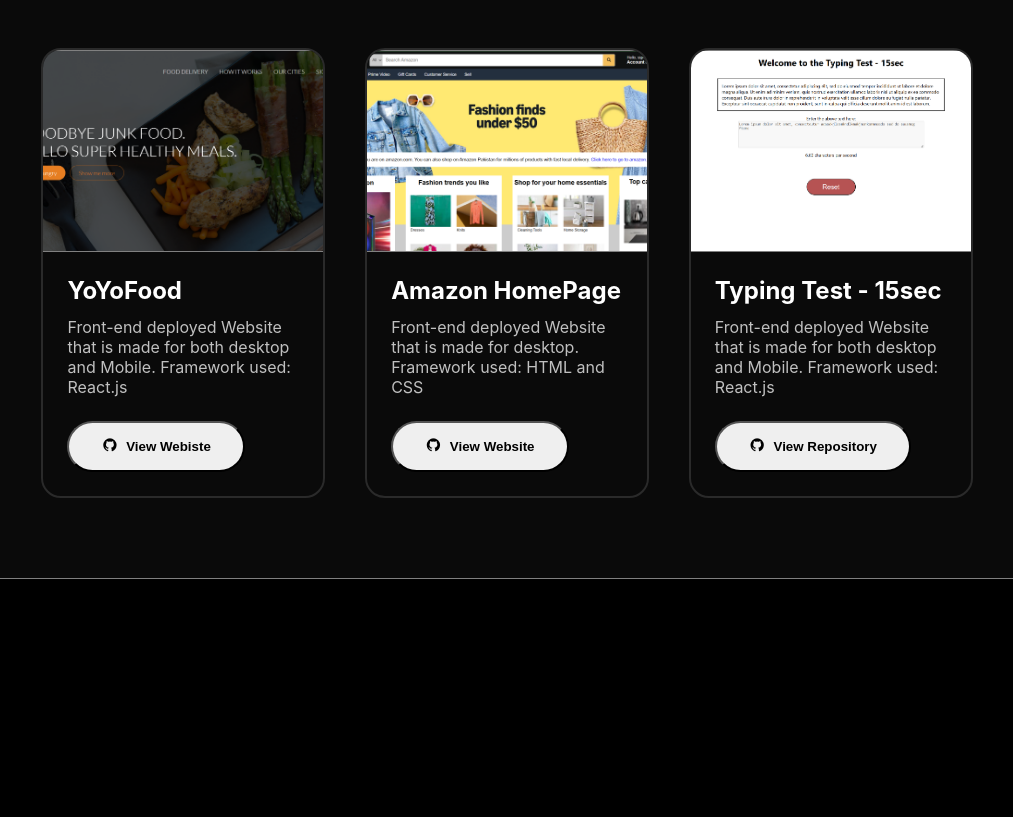
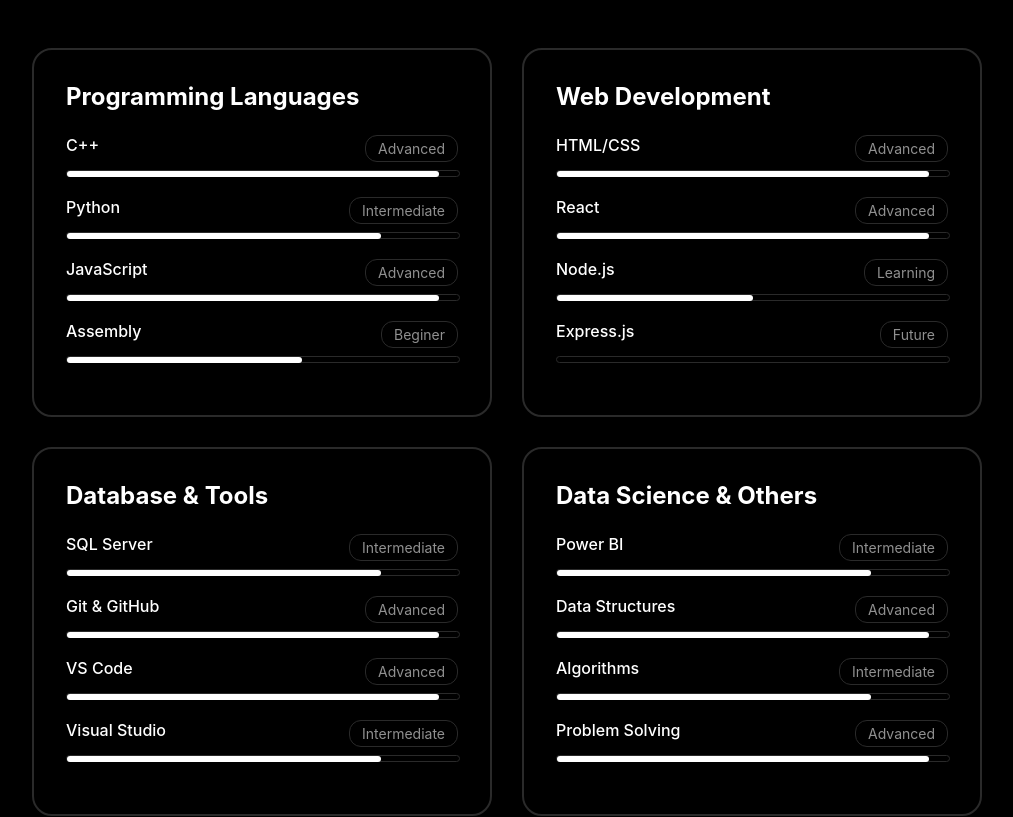
Before and after one commit to DracoRaiden/my-portfolio, a React (Create React App) app: page / in a window 1280 px wide. Shown: the part 1902-2719 px from the top of the page, without its empty margins (133-1146 px from the left). Built offline with nearby package versions, Linux system fonts and the light colour scheme.

Commit message:
Skills section done

```diff
--- a/src/App.js
+++ b/src/App.js
@@ -4,6 +4,7 @@ import Hero from "./Components/Hero";
 import About from "./Components/About";
 import Projects from "./Components/Projects";
 import Contact from "./Components/Contact";
+import Skills from "./Components/Skills";
 
 function App() {
   return (
@@ -20,6 +21,9 @@ function App() {
         <section className="About" id="about-us">
           <About />
         </section>
+        <section id="Skills">
+          <Skills />
+        </section>
         <section className="Projects" id="my-projects">
           <Projects />
         </section>
--- /dev/null
+++ b/src/Components/Skills.js
@@ -0,0 +1,199 @@
+import "../Css/Skills.css";
+
+export default function Skills() {
+  return (
+    <div className="skills">
+      <h1>Technical Skills</h1>
+      <div className="skill-cards">
+        <div className="skill-card">
+          <h2 className="skill-heading"> Programming Languages</h2>
+          <div className="l1">
+            <div className="l-title">
+              <h3>C++</h3>
+              <div className="skill-level">
+                <p>Advanced</p>
+              </div>
+            </div>
+            <div className="outer-bar">
+              <div className="inner-bar advanced"></div>
+            </div>
+          </div>
+          <div className="l1">
+            <div className="l-title">
+              <h3>Python</h3>
+              <div className="skill-level">
+                <p>Intermediate</p>
+              </div>
+            </div>
+            <div className="outer-bar">
+              <div className="inner-bar intermediate"></div>
+            </div>
+          </div>
+          <div className="l1">
+            <div className="l-title">
+              <h3>JavaScript</h3>
+              <div className="skill-level">
+                <p>Advanced</p>
+              </div>
+            </div>
+            <div className="outer-bar">
+              <div className="inner-bar advanced"></div>
+            </div>
+          </div>
+          <div className="l1">
+            <div className="l-title">
+              <h3>Assembly</h3>
+              <div className="skill-level">
+                <p>Beginer</p>
+              </div>
+            </div>
+            <div className="outer-bar">
+              <div className="inner-bar beginer"></div>
+            </div>
+          </div>
+        </div>
+        <div className="skill-card">
+          <h2 className="skill-heading">Web Development</h2>
+          <div className="l1">
+            <div className="l-title">
+              <h3>HTML/CSS</h3>
+              <div className="skill-level">
+                <p>Advanced</p>
+              </div>
+            </div>
+            <div className="outer-bar">
+              <div className="inner-bar advanced"></div>
+            </div>
+          </div>
+          <div className="l1">
+            <div className="l-title">
+              <h3>React</h3>
+              <div className="skill-level">
+                <p>Advanced</p>
+              </div>
+            </div>
+            <div className="outer-bar">
+              <div className="inner-bar advanced"></div>
+            </div>
+          </div>
+          <div className="l1">
+            <div className="l-title">
+              <h3>Node.js</h3>
+              <div className="skill-level">
+                <p>Learning</p>
+              </div>
+            </div>
+            <div className="outer-bar">
+              <div className="inner-bar learning"></div>
+            </div>
+          </div>
+          <div className="l1">
+            <div className="l-title">
+              <h3>Express.js</h3>
+              <div className="skill-level">
+                <p>Future</p>
+              </div>
+            </div>
+            <div className="outer-bar">
+              <div className="inner-bar future"></div>
+            </div>
+          </div>
+        </div>
+        <div className="skill-card">
+          <h2 className="skill-heading">Database & Tools</h2>
+          <div className="l1">
+            <div className="l-title">
+              <h3>SQL Server</h3>
+              <div className="skill-level">
+                <p>Intermediate</p>
+              </div>
+            </div>
+            <div className="outer-bar">
+              <div className="inner-bar intermediate"></div>
+            </div>
+          </div>
+          <div className="l1">
+            <div className="l-title">
+              <h3>Git & GitHub</h3>
+              <div className="skill-level">
+                <p>Advanced</p>
+              </div>
+            </div>
+            <div className="outer-bar">
+              <div className="inner-bar advanced"></div>
+            </div>
+          </div>
+          <div className="l1">
+            <div className="l-title">
+              <h3>VS Code</h3>
+              <div className="skill-level">
+                <p>Advanced</p>
+              </div>
+            </div>
+            <div className="outer-bar">
+              <div className="inner-bar advanced"></div>
+            </div>
+          </div>
+          <div className="l1">
+            <div className="l-title">
+              <h3>Visual Studio</h3>
+              <div className="skill-level">
+                <p>Intermediate</p>
+              </div>
+            </div>
+            <div className="outer-bar">
+              <div className="inner-bar intermediate"></div>
+            </div>
+          </div>
+        </div>
+        <div className="skill-card">
+          <h2 className="skill-heading">Data Science & Others</h2>
+          <div className="l1">
+            <div className="l-title">
+              <h3>Power BI</h3>
+              <div className="skill-level">
+                <p>Intermediate</p>
+              </div>
+            </div>
+            <div className="outer-bar">
+              <div className="inner-bar intermediate"></div>
+            </div>
+          </div>
+          <div className="l1">
+            <div className="l-title">
+              <h3>Data Structures</h3>
+              <div className="skill-level">
+                <p>Advanced</p>
+              </div>
+            </div>
+            <div className="outer-bar">
+              <div className="inner-bar advanced"></div>
+            </div>
+          </div>
+          <div className="l1">
+            <div className="l-title">
+              <h3>Algorithms</h3>
+              <div className="skill-level">
+                <p>Intermediate</p>
+              </div>
+            </div>
+            <div className="outer-bar">
+              <div className="inner-bar intermediate"></div>
+            </div>
+          </div>
+          <div className="l1">
+            <div className="l-title">
+              <h3>Problem Solving</h3>
+              <div className="skill-level">
+                <p>Advanced</p>
+              </div>
+            </div>
+            <div className="outer-bar">
+              <div className="inner-bar advanced"></div>
+            </div>
+          </div>
+        </div>
+      </div>
+    </div>
+  );
+}
--- a/src/Css/About.css
+++ b/src/Css/About.css
@@ -103,6 +103,13 @@
     width: 260px;
   }
 
+  .about-content h1 {
+    font-size: 32px;
+  }
+  .about-content p {
+    font-size: 15px;
+  }
+
   .academics {
     padding-left: 15px;
   }
--- a/src/Css/Projects.css
+++ b/src/Css/Projects.css
@@ -1,5 +1,5 @@
 .projects {
-    background-color: #0A0A0A;
+  background-color: #0a0a0a;
   color: white;
   padding: 5rem 2rem;
   margin: 0px auto;
@@ -42,7 +42,7 @@
 
 .card-content p {
   margin-bottom: 24px;
-    color: #C0C0C0;
+  color: #c0c0c0;
 }
 
 .card-content button {
@@ -64,8 +64,7 @@
   gap: 40px;
 }
 
-@media(width< 768px) {
-
+@media (width< 768px) {
   .card {
     width: 90%;
   }
@@ -74,4 +73,8 @@
     flex-direction: column;
     align-items: center;
   }
+
+  .projects h1 {
+    font-size: 32px;
   }
+}
--- /dev/null
+++ b/src/Css/Skills.css
@@ -0,0 +1,102 @@
+.skills h1 {
+  margin-bottom: 48px;
+  font-size: 48px;
+  text-align: center;
+}
+
+.skills {
+  padding: 80px;
+  background-color: black;
+  color: white;
+}
+
+.skill-card {
+  width: 35%;
+  transition: all 0.2s;
+  border: 2px solid #2a2a2a;
+  border-radius: 20px;
+  padding: 32px;
+}
+
+.skill-card:hover {
+  background-color: #2a2a2a;
+}
+
+.skill-heading {
+  margin-bottom: 24px;
+}
+
+.l-title {
+  display: flex;
+  justify-content: space-between;
+  margin-bottom: 8px;
+}
+
+.skill-level {
+  border-radius: 12px;
+  padding: 4px 12px;
+  border: 1px solid #2a2a2a;
+  color: #909090;
+  font-size: 14px;
+}
+
+.outer-bar {
+  height: 5px;
+  width: 100%;
+  border: 0.2px solid #2a2a2a;
+  border-radius: 12px;
+}
+
+.inner-bar {
+  height: 6px;
+  background-color: white;
+  border-radius: 12px;
+}
+
+.l1 {
+  margin-bottom: 20px;
+}
+
+.advanced {
+  width: 95%;
+}
+
+.l-title h3 {
+  font-size: 16px;
+  font-weight: 500;
+}
+
+.intermediate {
+  width: 80%;
+}
+
+.skill-cards {
+  display: flex;
+  flex-wrap: wrap;
+  justify-content: center;
+  gap: 30px;
+}
+
+.learning {
+  width: 50%;
+}
+
+.future {
+  width: 0%;
+}
+
+.beginer {
+  width: 60%;
+}
+
+@media (width< 768px) {
+  .skills h1 {
+    font-size: 32px;
+  }
+  .skills {
+    padding: 80px 10px;
+  }
+  .skill-card {
+    width: 80%;
+  }
+}
```
Lines whose indentation alone changed are shown as unchanged.
